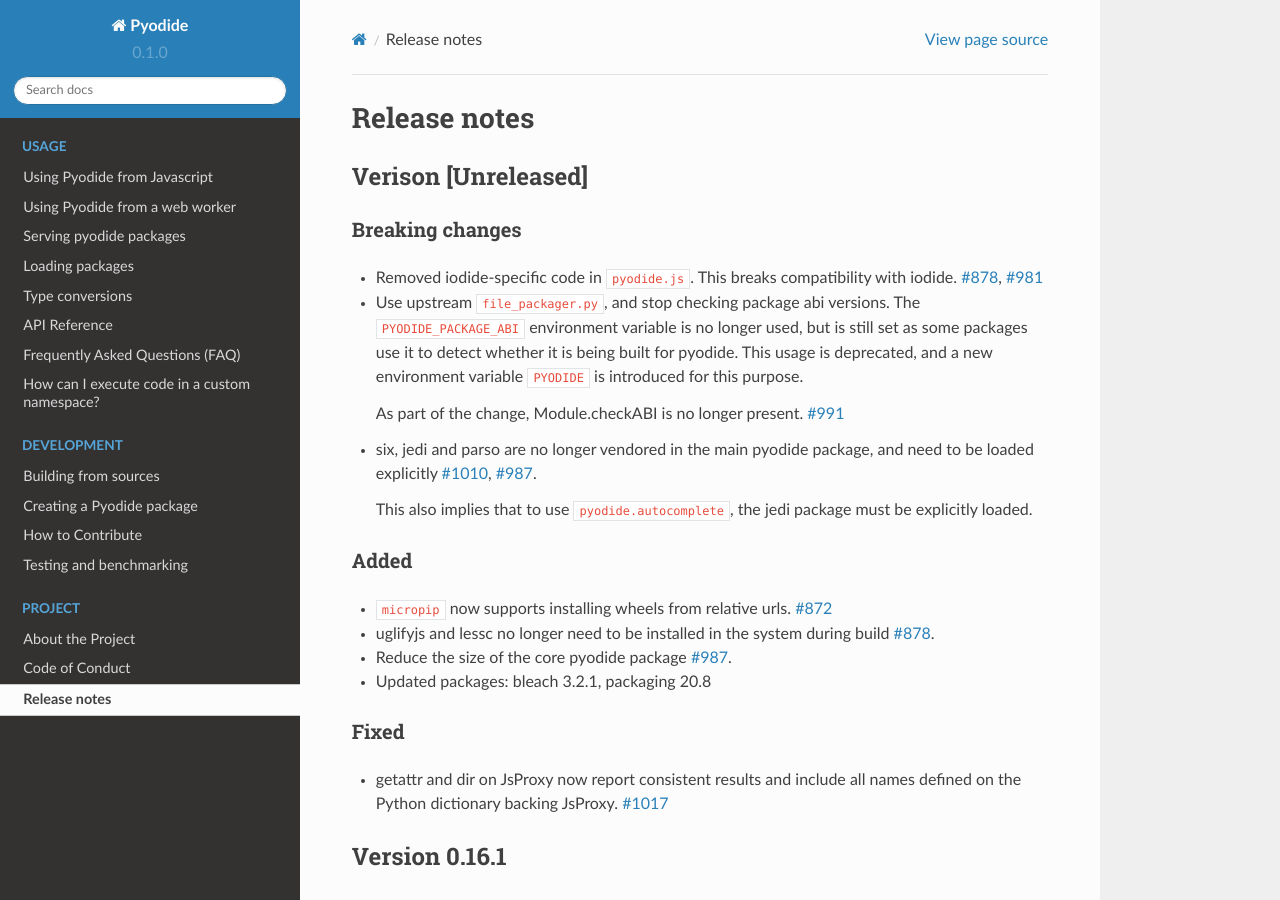
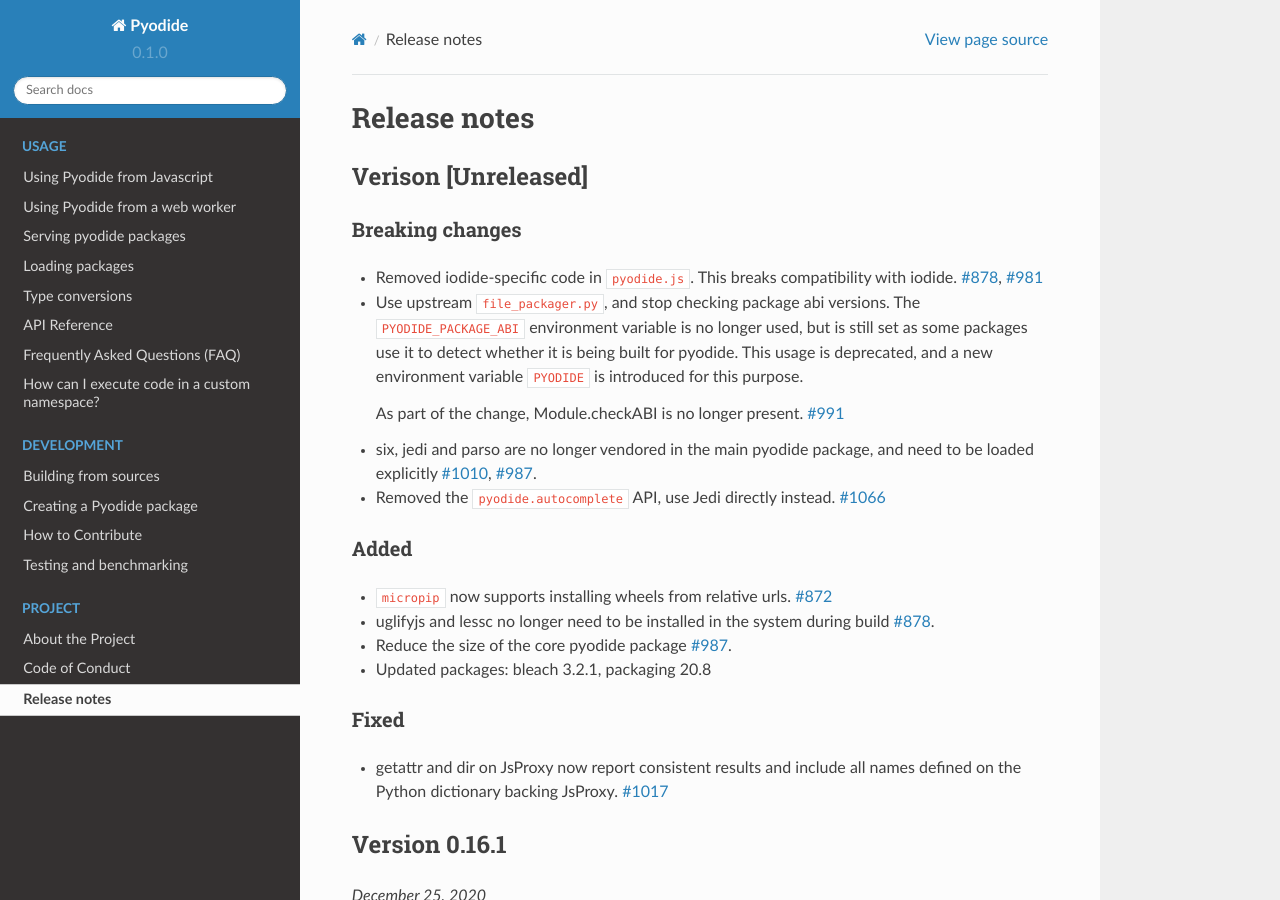
Before and after one commit to pyodide/pyodide, a Sphinx documentation site: the page built from docs/changelog.md, in a window 1280 px wide and 900 px high. Built offline with Sphinx 7.4.7 and the Read the Docs theme 2.0.0, drawn with Linux system fonts in a browser that asks for light colours; the version number is read from the project's files by our own code.

Commit message:
Update changelog

```diff
--- a/docs/changelog.md
+++ b/docs/changelog.md
@@ -21,9 +21,8 @@
   [#1010](https://github.com/iodide-project/pyodide/pull/1010),
   [#987](https://github.com/iodide-project/pyodide/pull/987).
 
-  This also implies that to use `pyodide.autocomplete`, the jedi
-  package must be explicitly loaded.
-
+- Removed the `pyodide.autocomplete` API, use Jedi directly instead.
+  [#1066](https://github.com/iodide-project/pyodide/pull/1066)
 
 ### Added
 - `micropip` now supports installing wheels from relative urls. [#872](https://github.com/iodide-project/pyodide/pull/872)
```
